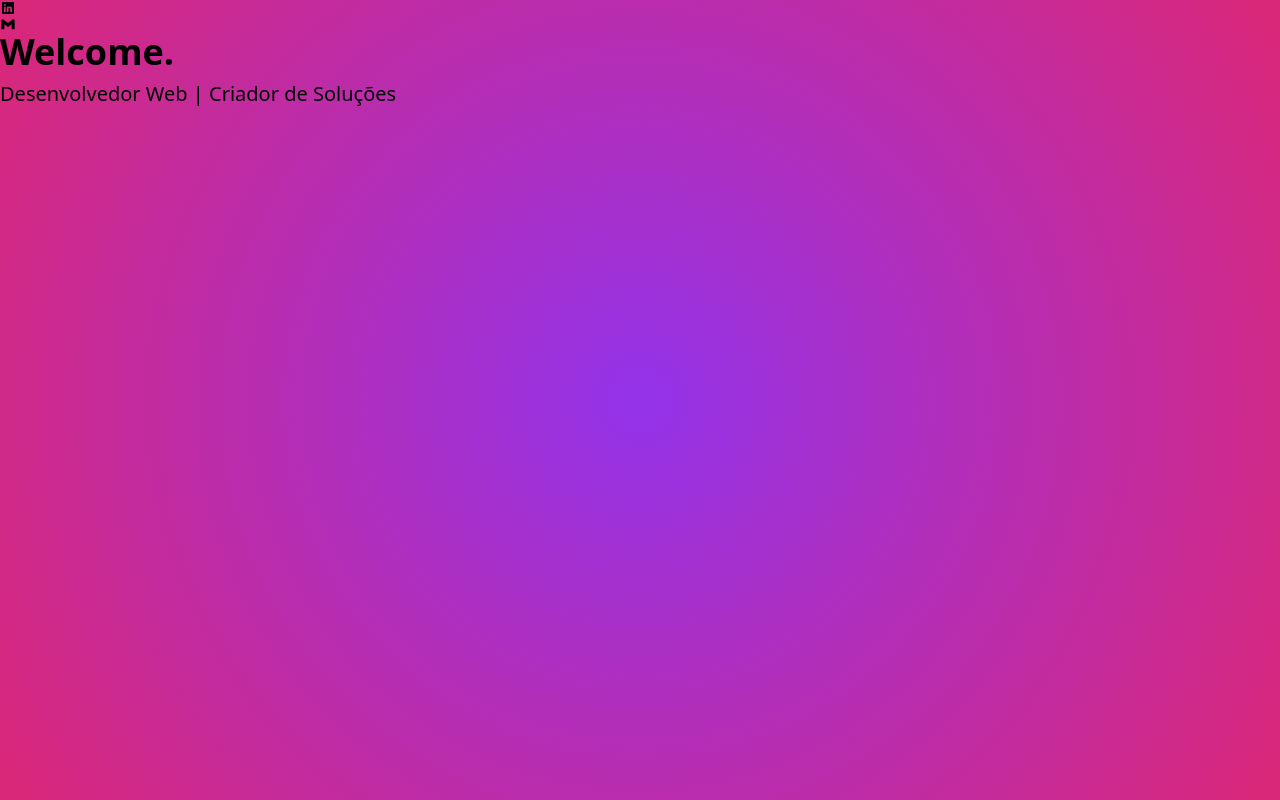
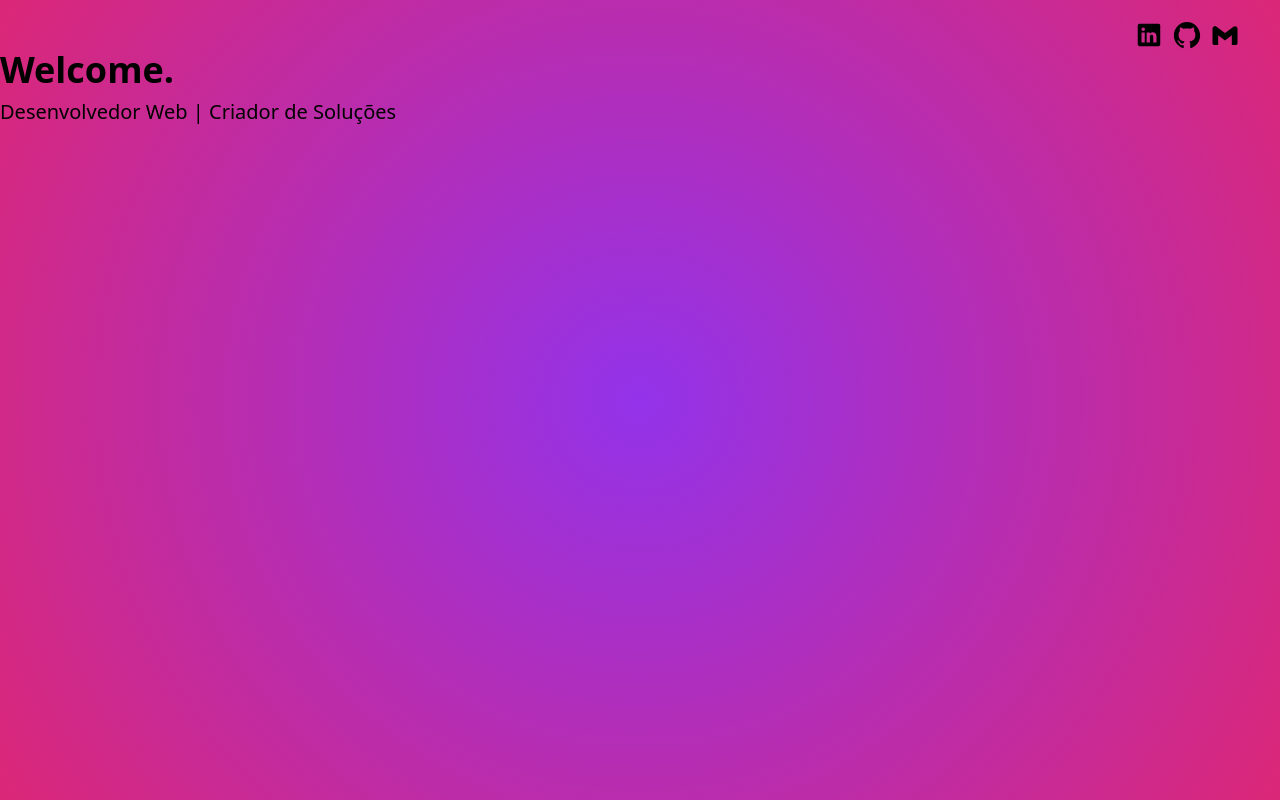
Before and after one commit to MarianniArtoni/Portfolio, a React (Create React App) app: page / in a window 1280 px wide. Built offline with nearby package versions, Linux system fonts and the light colour scheme.

Commit message:
Links para redirecionamento

```diff
--- a/src/components/Header.js
+++ b/src/components/Header.js
@@ -1,13 +1,22 @@
 import React from "react";
 import { BiLogoGmail } from "react-icons/bi";
-import { IoLogoLinkedin } from "react-icons/io";
+import { IoLogoLinkedin, IoLogoGithub } from "react-icons/io";
 
 const Header = () => {
     return (
-      <header className="text-center">
-        <IoLogoLinkedin />
+      <header className="flex justify-end pr-10 pt-5 gap-2">
 
-        <BiLogoGmail />
+        <a href="https://www.linkedin.com/in/marianniartoni/">
+          <IoLogoLinkedin className="text-3xl" />
+        </a>
+        {/* abrir em outra aba? */}
+        <a href="https://github.com/MarianniArtoni">
+          <IoLogoGithub className="text-3xl" />
+        </a>
+        <a href="mailto:mariartoni12@gmail.com?subject=Contato Profissional" target="_blank" rel="noopener noreferrer">
+          <BiLogoGmail className="text-3xl" />
+        </a>
+
       </header>
     );
   };
```
